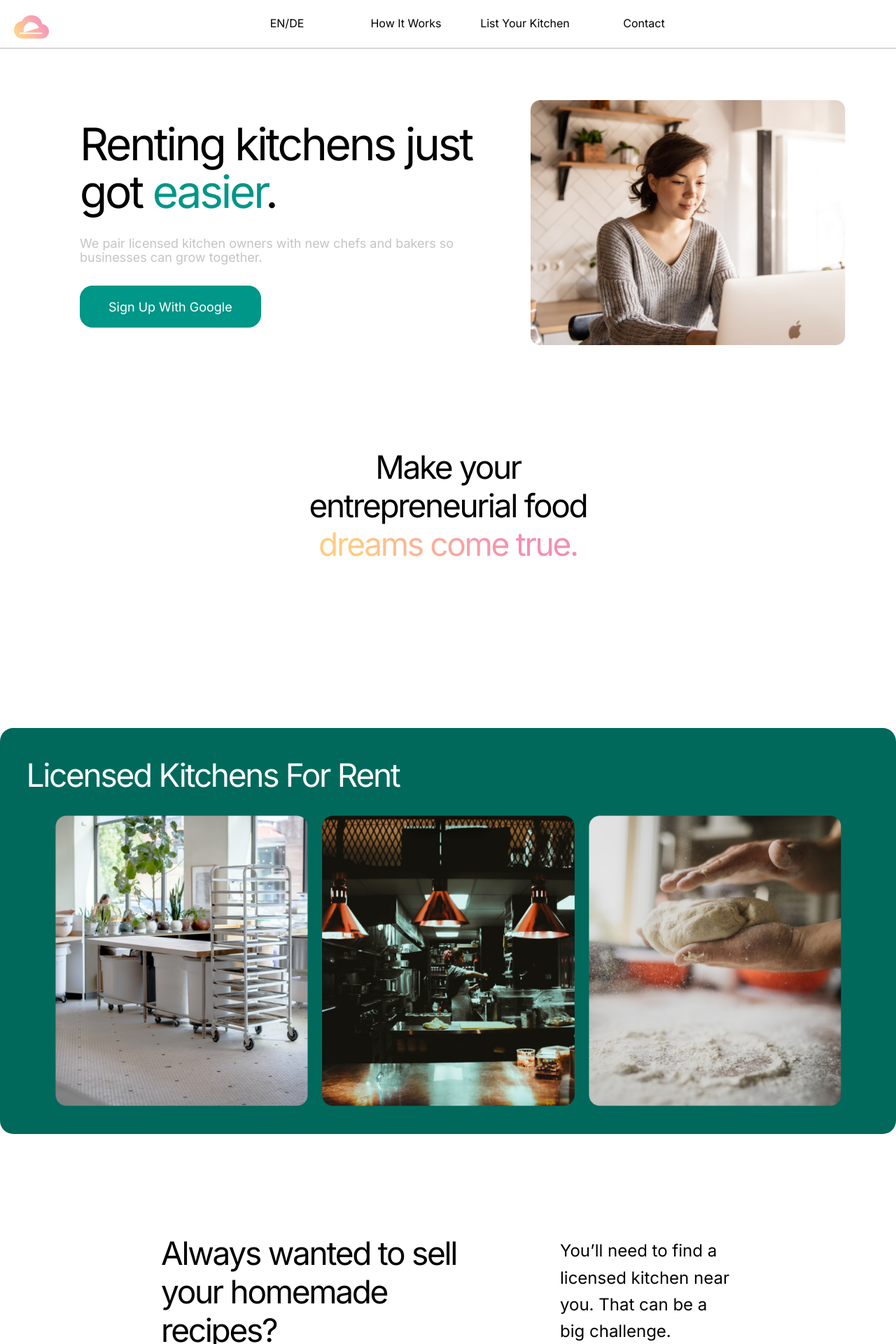
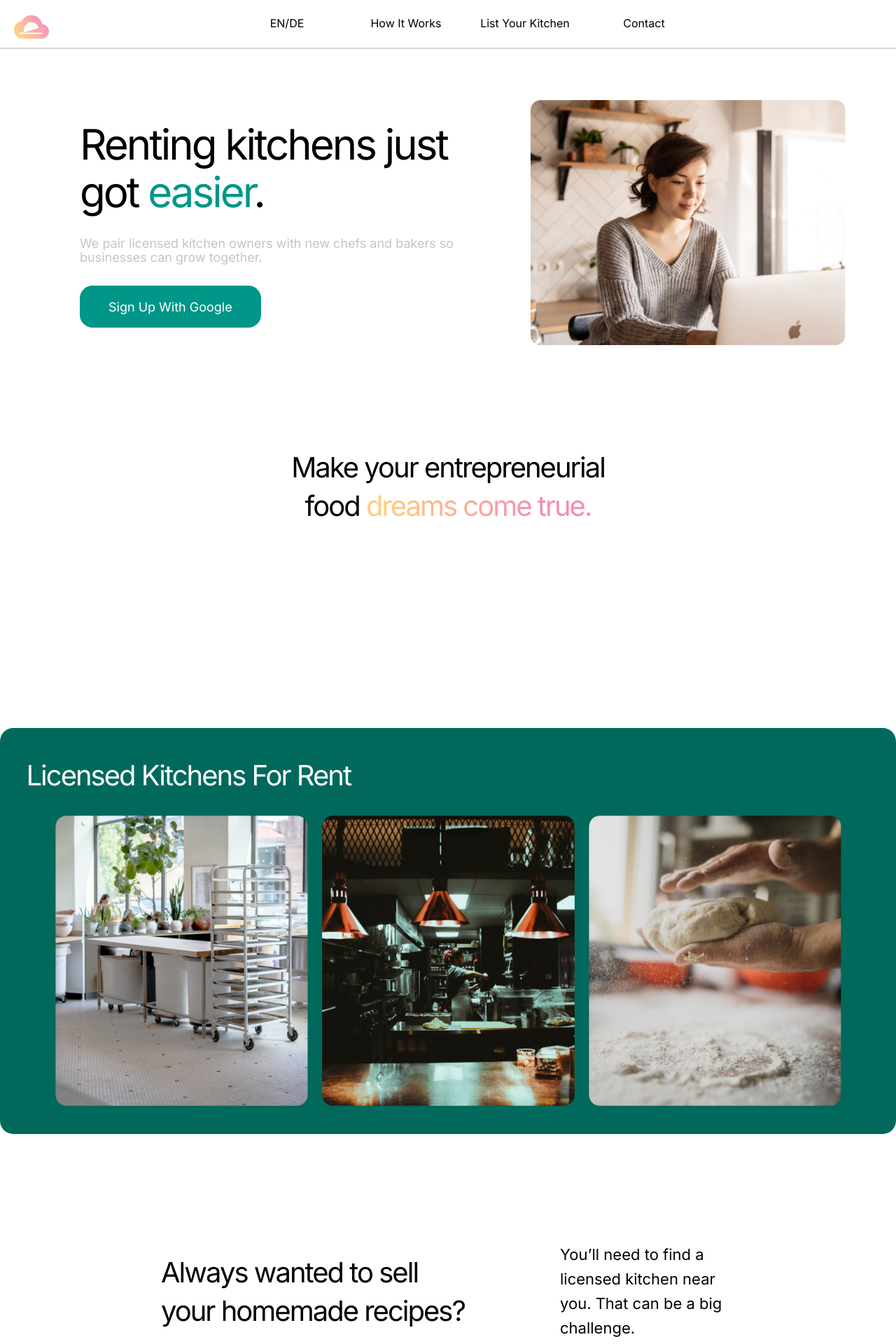
Before and after one commit to FoodleBerlin/foodle, a Next.js app: page / in a window 1280 px wide. Shown: the top 1920 px of the page at 70% size. Built offline with nearby package versions, Linux system fonts and the light colour scheme; a small style sheet from the web is missing.

Commit message:
fix: Fixed some more style issues

```diff
--- a/components/Create/wizard/Step2.tsx
+++ b/components/Create/wizard/Step2.tsx
@@ -19,6 +19,7 @@ export default function Step2() {
               className="textArea standard-form"
               {...register('description')}
               onChange={(c) => setValue('description', c.target.value, touchDirtyValidate)}
+              style={{ width: '100%' }}
             ></textarea>
           </div>
           {formState.errors.description && (
--- a/components/Layout/Sidebar.module.scss
+++ b/components/Layout/Sidebar.module.scss
@@ -1,6 +1,6 @@
 .sidebar {
   flex: 1 1 15%;
-  padding: 13rem 1vw 0 calc(2rem + 2vw);
+  padding: 10rem 1vw 0 calc(2rem + 2vw);
   min-width: 29rem;
   height: 100%;
   background-color: white;
--- a/styles/base/_typography.scss
+++ b/styles/base/_typography.scss
@@ -37,21 +37,21 @@ textarea {
 }
 
 .header-primary {
-  font-size: 6.4rem;
+  font-size: 6rem;
   line-height: 68px;
   font-weight: 500;
   letter-spacing: -0.05em;
 }
 
 .header-secondary {
-  font-size: 4.6rem;
+  font-size: 4rem;
   line-height: 55px;
   font-weight: 500;
   letter-spacing: -0.05em;
 }
 
 .header-tertiary {
-  font-size: 3.6rem;
+  font-size: 2.8rem;
   line-height: 55px;
   font-weight: 400;
   letter-spacing: -0.05em;
@@ -69,7 +69,7 @@ textarea {
   color: colors.$color-grey;
 }
 .body-text {
-  font-size: 2.4rem;
+  font-size: 2.2rem;
   font-weight: 300;
   &__small {
     font-size: 1.8rem;
```
